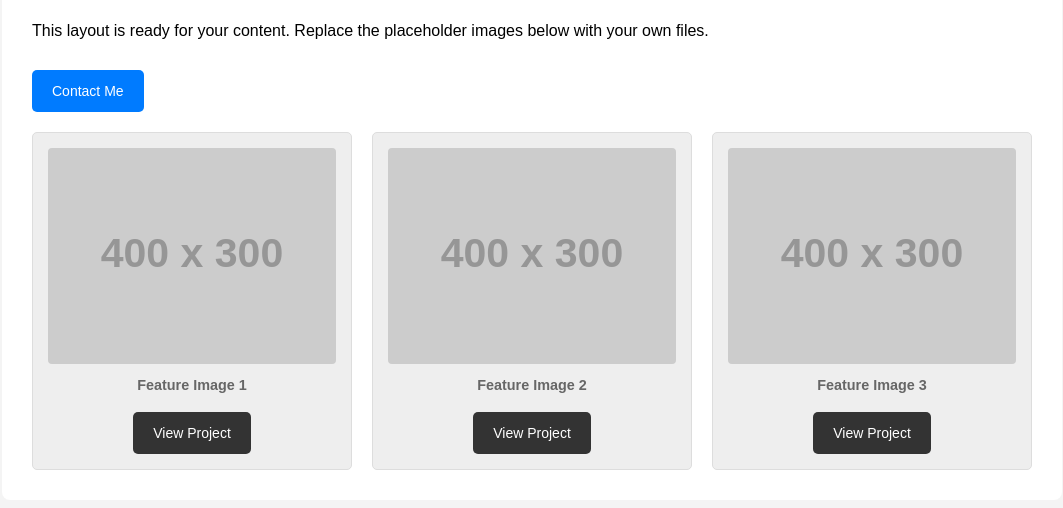
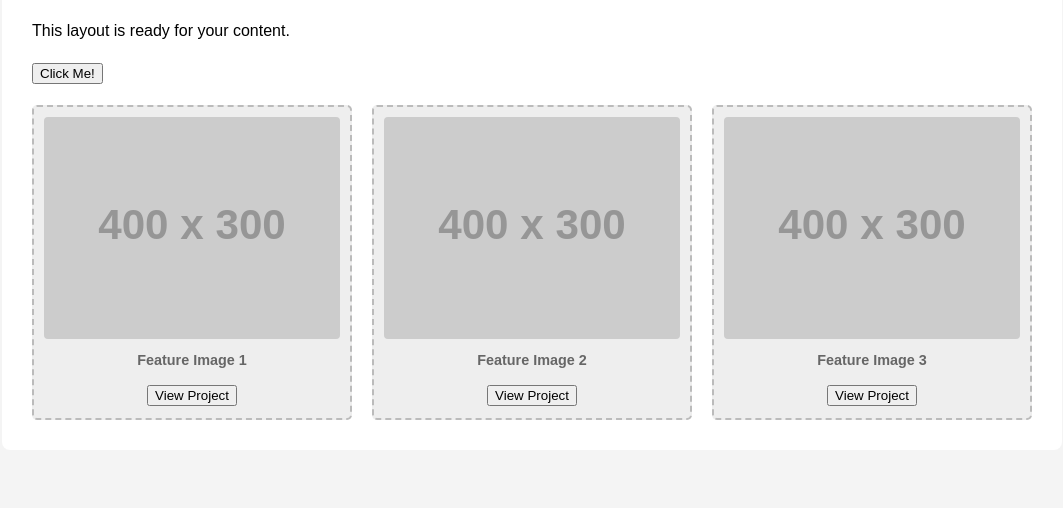
Before and after one commit to sawantkaran4959-dotcom/e-commerce, a plain HTML site: page index.html in a window 1280 px wide. Shown: the part 126-634 px from the top of the page, without its empty margins (108-1171 px from the left). Drawn offline with Linux system fonts and the light colour scheme; placeholder pictures from the web are drawn by us.

Commit message:
Update index.html

```diff
--- a/index.html
+++ b/index.html
@@ -6,6 +6,7 @@
   window.dataLayer = window.dataLayer || [];
   function gtag(){dataLayer.push(arguments);}
   gtag('js', new Date());
+
   gtag('config', 'G-1X8M1S8BJY');
 </script>
     <meta charset="UTF-8">
@@ -26,9 +27,9 @@
         }
         .image-card {
             background: #eee;
-            border: 1px solid #ddd; /* Changed from dashed for a cleaner look */
+            border: 2px dashed #bbb;
             border-radius: 5px;
-            padding: 15px;
+            padding: 10px;
             text-align: center;
         }
         img {
@@ -38,60 +39,34 @@
             display: block;
             margin-bottom: 10px;
         }
-        .label { font-weight: bold; font-size: 0.9em; color: #666; margin-bottom: 15px; }
-
-        /* Button Styling */
-        .btn {
-            display: inline-block;
-            background: #333;
-            color: #fff;
-            padding: 10px 20px;
-            text-decoration: none;
-            border-radius: 5px;
-            transition: background 0.3s ease;
-            border: none;
-            cursor: pointer;
-            font-size: 14px;
-        }
-
-        .btn:hover {
-            background: #555;
-        }
-
-        .btn-main {
-            margin-top: 10px;
-            background: #007bff; /* A blue color for the main action */
-        }
-
-        .btn-main:hover {
-            background: #0056b3;
-        }
+        .label { font-weight: bold; font-size: 0.9em; color: #666; margin-bottom: 10px; }
     </style>
 </head>
 <body>
 
 <div class="container">
     <h1>Welcome to My Website</h1>
-    <p>This layout is ready for your content. Replace the placeholder images below with your own files.</p>
-    <a href="#contact" class="btn btn-main">Contact Me</a>
+    <p>This layout is ready for your content.</p>
+
+    <button type="button">Click Me!</button>
 
     <div class="gallery">
         <div class="image-card">
             <img src="https://via.placeholder.com/400x300?text=Main+Feature+Image" alt="Placeholder 1">
             <div class="label">Feature Image 1</div>
-            <a href="#" class="btn">View Project</a>
+            <button type="button">View Project</button>
         </div>
 
         <div class="image-card">
             <img src="https://via.placeholder.com/400x300?text=Second+Project+Image" alt="Placeholder 2">
             <div class="label">Feature Image 2</div>
-            <a href="#" class="btn">View Project</a>
+            <button type="button">View Project</button>
         </div>
 
         <div class="image-card">
             <img src="https://via.placeholder.com/400x300?text=Third+Project+Image" alt="Placeholder 3">
             <div class="label">Feature Image 3</div>
-            <a href="#" class="btn">View Project</a>
+            <button type="button">View Project</button>
         </div>
     </div>
 </div>
```
Lines whose indentation alone changed are shown as unchanged.
